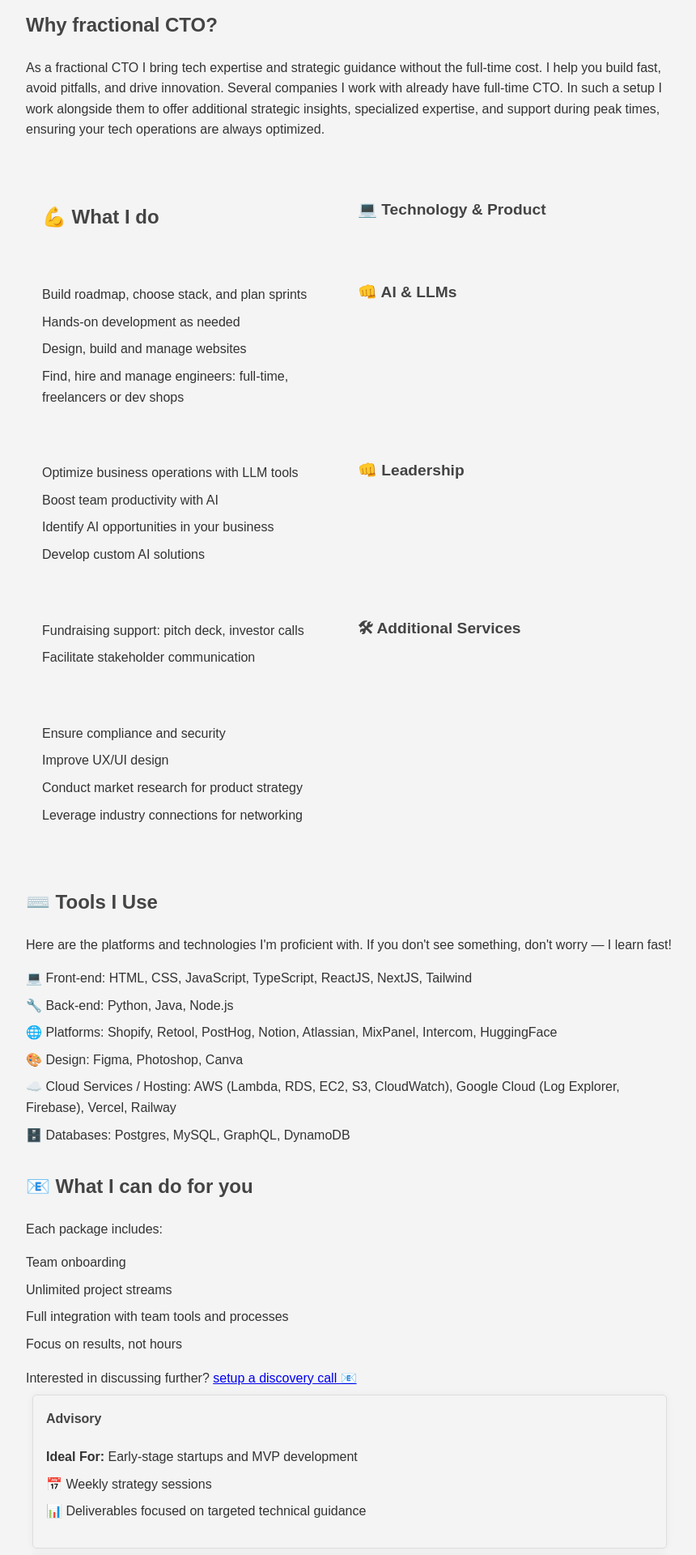
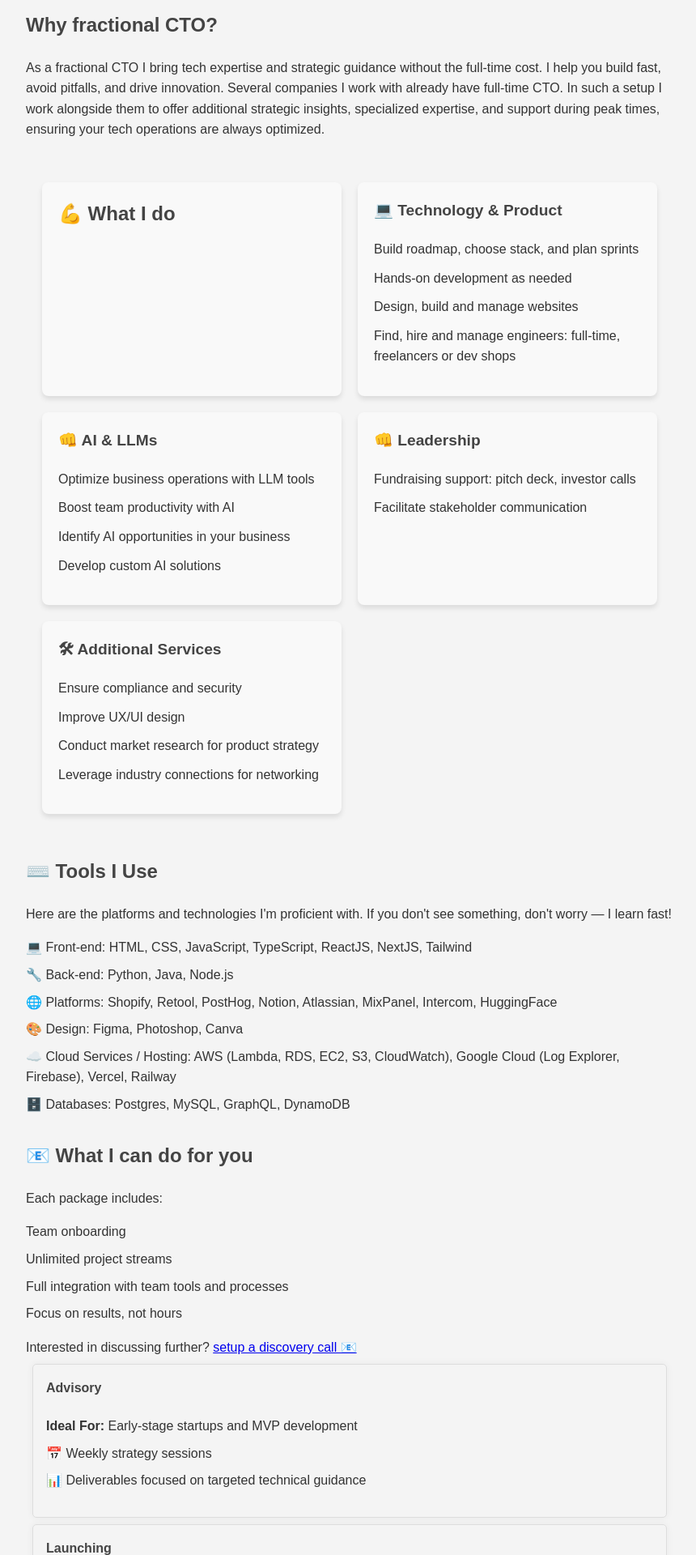
Before and after one commit to theshajha/theshajha, a Jekyll site: the page cto.html, which Jekyll copies as it is, in a window 1280 px wide. Shown: the part 516-2436 px from the top of the page at 81% size, without its empty margins (208-1068 px from the left). Built offline with Jekyll 4.4.1, drawn with Linux system fonts in a browser that asks for light colours.

Commit message:
updated landing page

```diff
--- a/cto.html
+++ b/cto.html
@@ -136,6 +136,9 @@
             .package {
                 margin: 0.5em 0;
             }
+            .services-container {
+                grid-template-columns: 1fr;
+            }
         }
 
     </style>
@@ -167,8 +170,11 @@
     </section>
 
     <section class="section services-container">
+        <div class="service">
             <h2>💪 What I do</h2>
+        </div>
 
+        <div class="service">
             <h3>💻 Technology & Product</h3>
             <ul class="tools-list">
                 <li>Build roadmap, choose stack, and plan sprints</li>
@@ -176,7 +182,9 @@
                 <li>Design, build and manage websites</li>
                 <li>Find, hire and manage engineers: full-time, freelancers or dev shops</li>
             </ul>
+        </div>
 
+        <div class="service">
             <h3>👊 AI & LLMs</h3>
             <ul class="tools-list">
                 <li>Optimize business operations with LLM tools</li>
@@ -184,13 +192,17 @@
                 <li>Identify AI opportunities in your business</li>
                 <li>Develop custom AI solutions</li>
             </ul>
+        </div>
 
+        <div class="service">
             <h3>👊 Leadership</h3>
             <ul class="tools-list">
                 <li>Fundraising support: pitch deck, investor calls</li>
                 <li>Facilitate stakeholder communication</li>
             </ul>
+        </div>
 
+        <div class="service">
             <h3>🛠 Additional Services</h3>
             <ul class="tools-list">
                 <li>Ensure compliance and security</li>
@@ -198,6 +210,7 @@
                 <li>Conduct market research for product strategy</li>
                 <li>Leverage industry connections for networking</li>
             </ul>
+        </div>
     </section>
 
     <section class="section">
```
Lines whose indentation alone changed are shown as unchanged.
